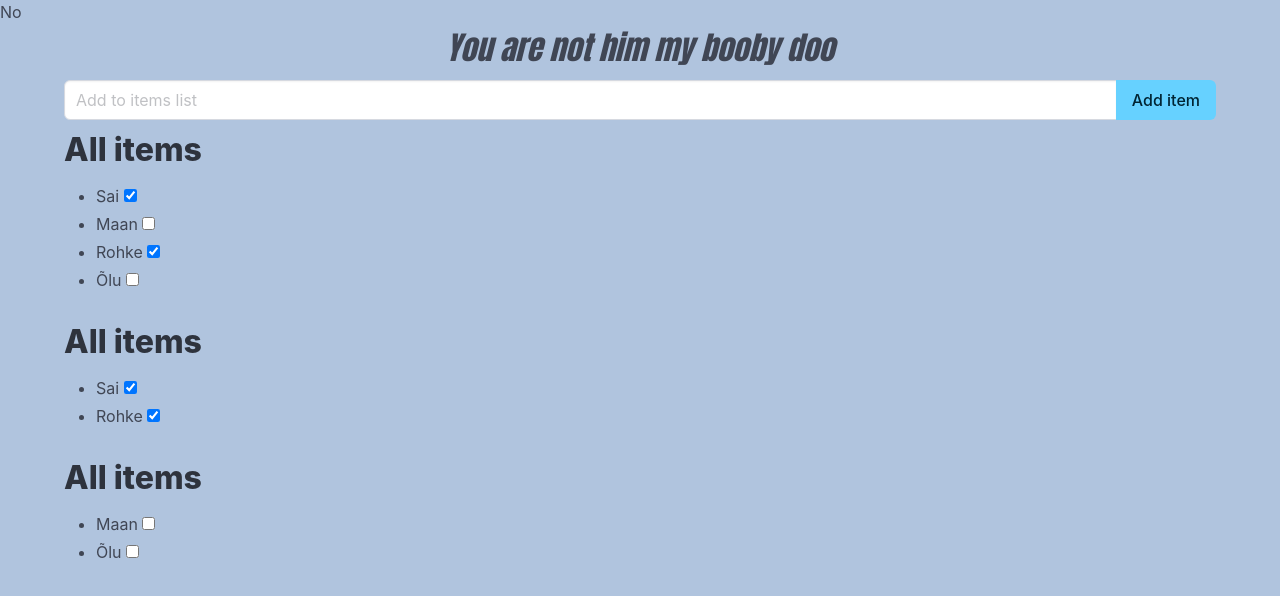
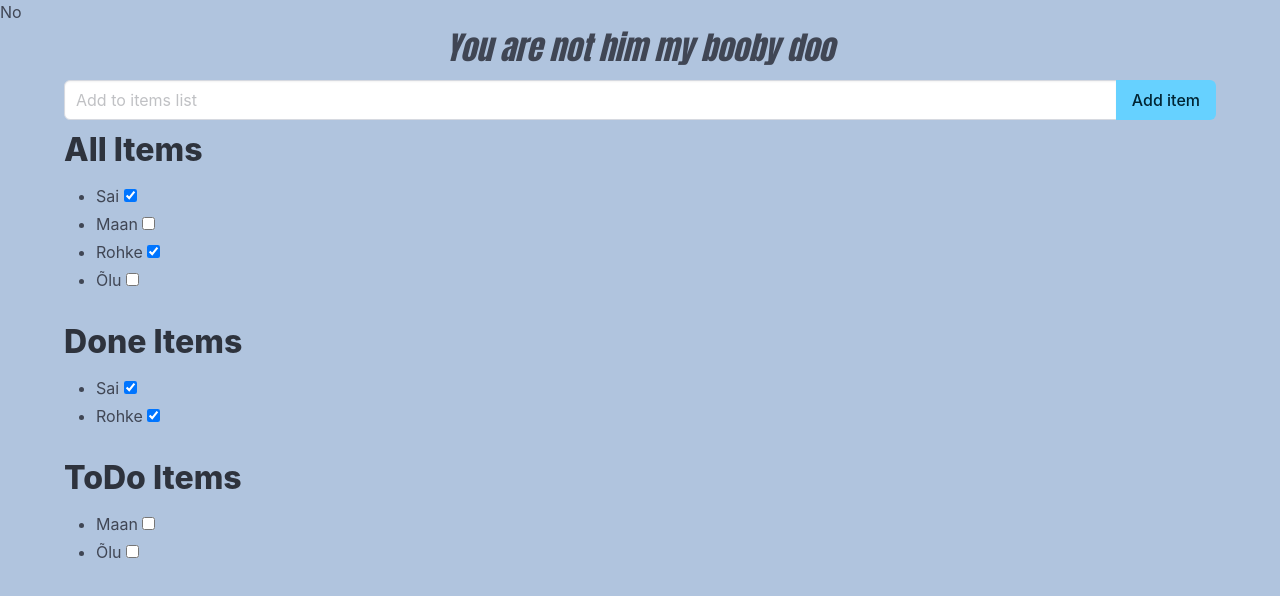
Before and after one commit to RainerTA-24A/learnnode, a Vue app: page / in a window 1280 px wide. Shown: the top 596 px of the page. Built offline with nearby package versions, Linux system fonts and the light colour scheme.

Commit message:
IG try again

```diff
--- a/src/ItemList.vue
+++ b/src/ItemList.vue
@@ -2,7 +2,7 @@
 defineProps(['items', 'title']);
 </script>
 <template>
-    <h1>All items</h1>
+    <h1>{{title}}</h1>
         <ul>
             <li v-for="item in items" :key="item.id">
                 {{ item.text }}
```
